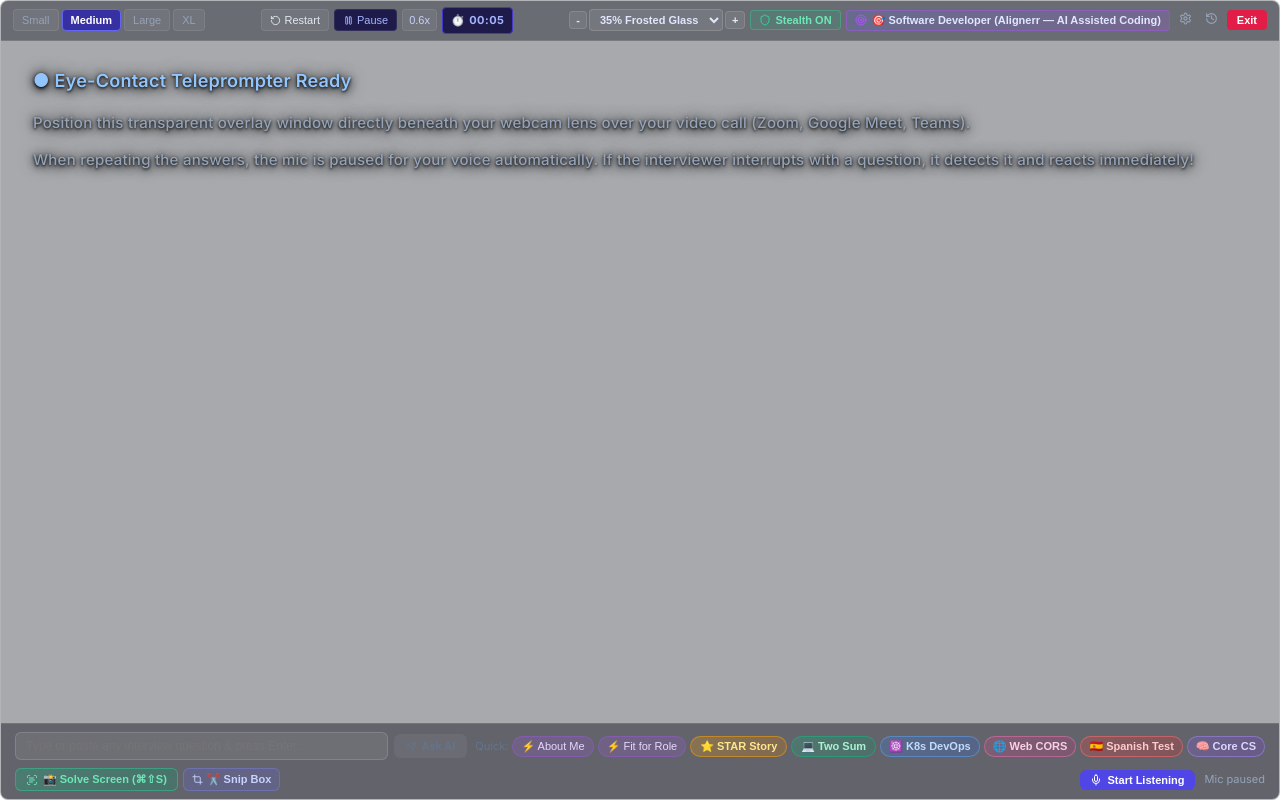
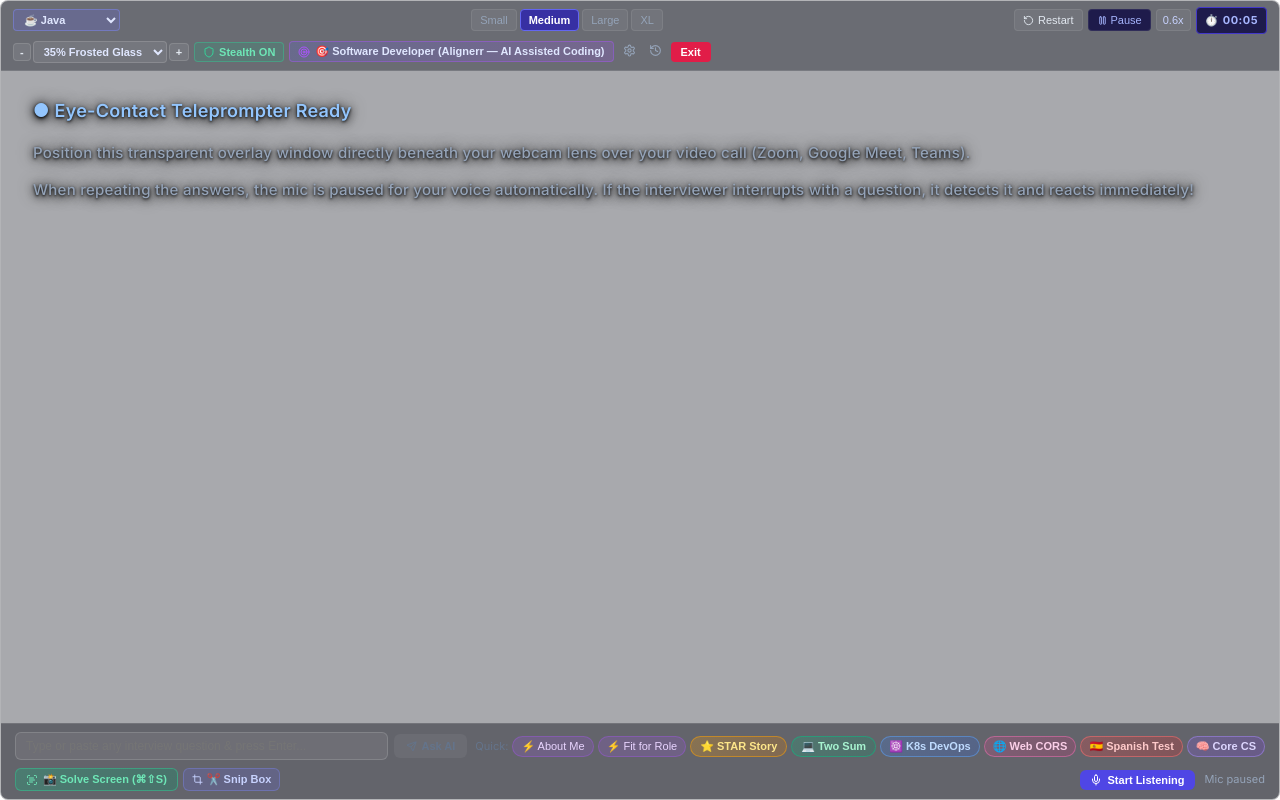
Before and after one commit to Abhitvg/IAC, a React (Vite) app: page / in a window 1280 px wide. Built offline with nearby package versions, Linux system fonts and the light colour scheme.

Commit message:
feat: add 1-click coding challenge language selector on teleprompter toolbar

```diff
--- a/src/components/teleprompter/TeleprompterView.tsx
+++ b/src/components/teleprompter/TeleprompterView.tsx
@@ -50,7 +50,9 @@ export default function TeleprompterView() {
     setToast,
     recitalState,
     lastInterruption,
-    doneAnswering
+    doneAnswering,
+    settings,
+    updateSetting
   } = useAppStore();
 
   const isListening =
@@ -357,7 +359,38 @@ export default function TeleprompterView() {
           flexWrap: "wrap"
         }}
       >
-        {/* Left: Font Size Buttons */}
+        {/* Left: Coding Language Selector & Font Size Buttons */}
+        <div className="teleprompter-nodrag" style={{ display: "flex", alignItems: "center", gap: "6px" }}>
+          <select
+            value={settings?.preferredLanguage || "Java"}
+            onChange={(e) => {
+              updateSetting("preferredLanguage", e.target.value);
+              setToast(`💻 Coding Language: ${e.target.value}`);
+            }}
+            title="Coding Language for Screen Solver & Code Generation"
+            style={{
+              background: "rgba(99, 102, 241, 0.22)",
+              color: "#e0e7ff",
+              border: "1px solid rgba(129, 140, 248, 0.45)",
+              borderRadius: "4px",
+              padding: "3px 6px",
+              fontSize: "11px",
+              fontWeight: 650,
+              cursor: "pointer",
+              outline: "none"
+            }}
+          >
+            <option value="Java" style={{ background: "#0f172a", color: "#fff" }}>☕ Java</option>
+            <option value="Python" style={{ background: "#0f172a", color: "#fff" }}>🐍 Python</option>
+            <option value="TypeScript" style={{ background: "#0f172a", color: "#fff" }}>🔷 TypeScript</option>
+            <option value="JavaScript" style={{ background: "#0f172a", color: "#fff" }}>⚡ JavaScript</option>
+            <option value="C++" style={{ background: "#0f172a", color: "#fff" }}>⚙️ C++</option>
+            <option value="Go" style={{ background: "#0f172a", color: "#fff" }}>🐹 Go</option>
+            <option value="SQL" style={{ background: "#0f172a", color: "#fff" }}>🗄️ SQL</option>
+          </select>
+        </div>
+
+        {/* Font Size Buttons */}
         <div className="teleprompter-nodrag" style={{ display: "flex", alignItems: "center", gap: "3px" }}>
           {(["small", "medium", "large", "xlarge"] as TeleprompterFontSize[]).map((f) => (
             <button
--- a/src/store/useAppStore.ts
+++ b/src/store/useAppStore.ts
@@ -246,8 +246,28 @@ export const useAppStore = create<InterviewState>((set, get) => ({
     sessionHistory: [],
     currentPerformance: null,
     setSessionsOpen: (o) => set({sessionsOpen: o}),
-    settings: { temperature: 0.7, maxTokens: 2000, type: 'local', endpoint: 'http://localhost:8080/inference' },
-    updateSetting: () => {},
+    settings: (() => {
+        let lang = "Java";
+        try {
+            const saved = localStorage.getItem("preferred_coding_language");
+            if (saved) lang = saved;
+        } catch (_) {}
+        return {
+            temperature: 0.2,
+            maxTokens: 2000,
+            type: "groq",
+            preferredLanguage: lang,
+            endpoint: "https://api.groq.com/openai/v1/chat/completions"
+        };
+    })(),
+    updateSetting: (key: string, val: any) => {
+        if (key === "preferredLanguage") {
+            try { localStorage.setItem("preferred_coding_language", String(val)); } catch (_) {}
+        }
+        set((state) => ({
+            settings: { ...state.settings, [key]: val }
+        }));
+    },
     setSettingsOpen: (o) => set({settingsOpen: o}),
     clearAllData: () => {},
     toast: null,
```
